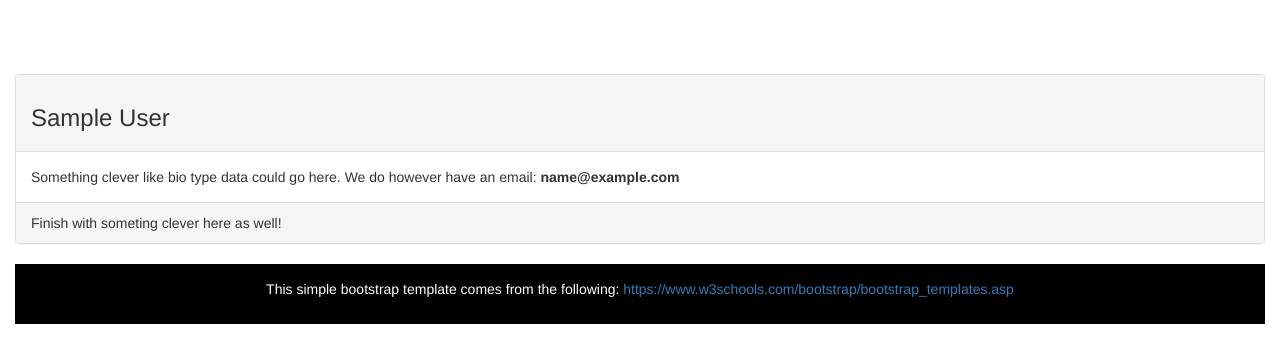
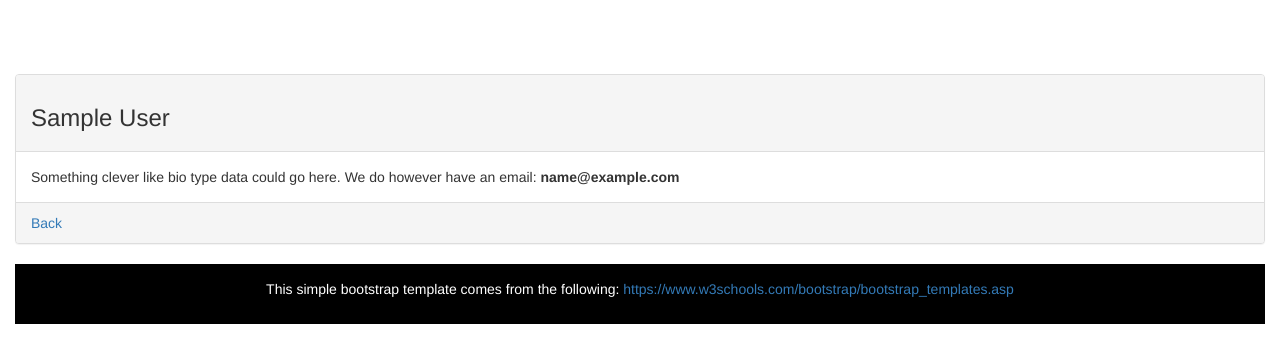
Before and after one commit to newmanix/express-3-test, a Node project: template views/users/view.ejs in a window 1280 px wide. Shown: the part 51-414 px from the top of the page. Run offline with Node 20 templates, Linux system fonts and the light colour scheme; the template is opened without the code that fills it: most values are stand-ins (such as "Sample title", 1, 10 or a date in 2020).

Commit message:
Update view.ejs

```diff
--- a/views/users/view.ejs
+++ b/views/users/view.ejs
@@ -4,6 +4,6 @@
               <div class="panel-heading"><h3><%= user.first_name %> <%= user.last_name %></h3></div>
               <div class="panel-body">Something clever like bio type data could go here.
                 We do however have an email: <b><%= user.email %></b></div>
-              <div class="panel-footer">Finish with someting clever here as well!</div>
+              <div class="panel-footer"><a href="/users">Back</a></div>
               <% }); %>
 <%- include('../partials/footer') %>
```
